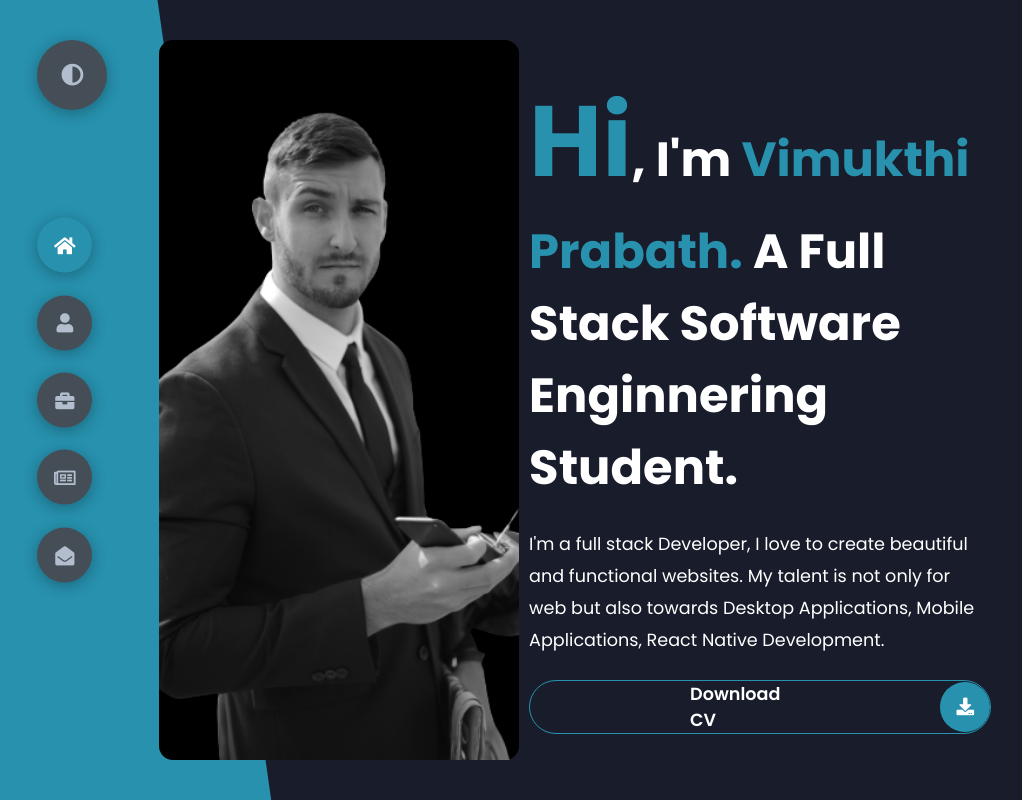
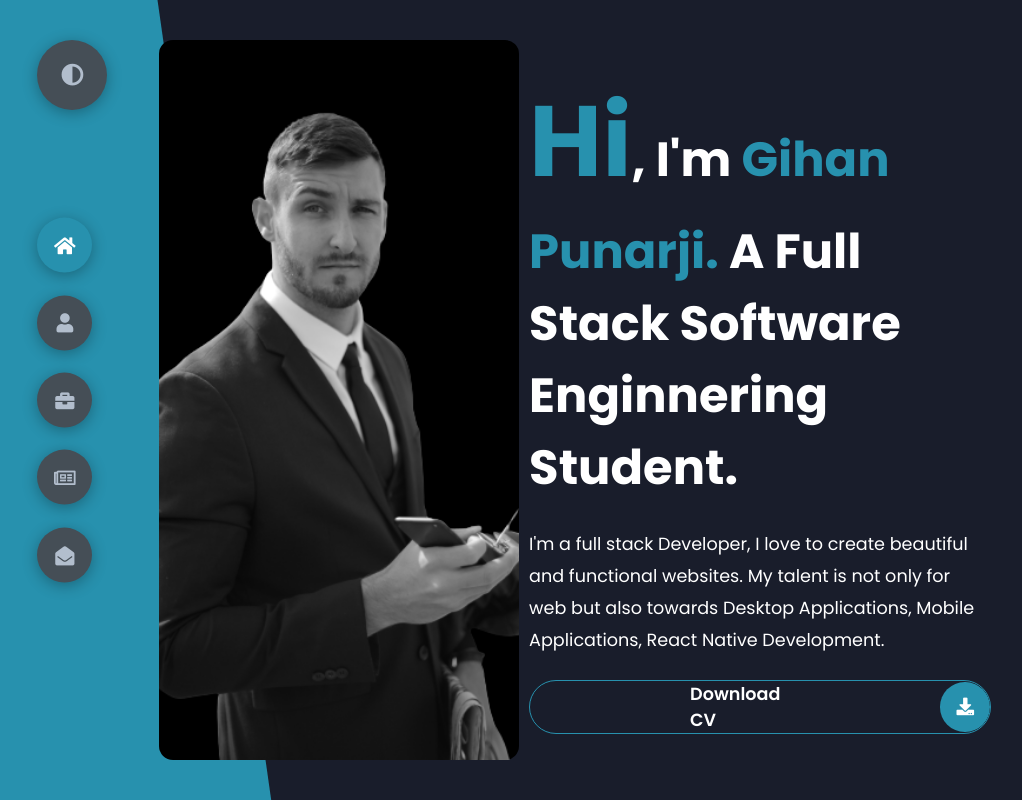
Before and after one commit to gihanpunarji/portfolio, a plain HTML site: page index.html in a window 1280 px wide. Shown: the whole page, without its empty margins (1-1023 px from the left). Drawn offline with Linux system fonts and the light colour scheme.

Commit message:
Update index.html

```diff
--- a/index.html
+++ b/index.html
@@ -25,7 +25,7 @@
             </div>
             <div class="right-header">
                 <h1 class="name">
-                    <span id="hi">Hi</span>, I'm <span>Vimukthi Prabath.</span> A Full Stack Software Enginnering Student.
+                    <span id="hi">Hi</span>, I'm <span>Gihan Punarji.</span> A Full Stack Software Enginnering Student.
                 </h1>
                 <p>
                     I'm a full stack Developer, I love to create beautiful and functional websites. My talent is not only for web but also towards Desktop Applications, Mobile Applications, React Native Development.
```
